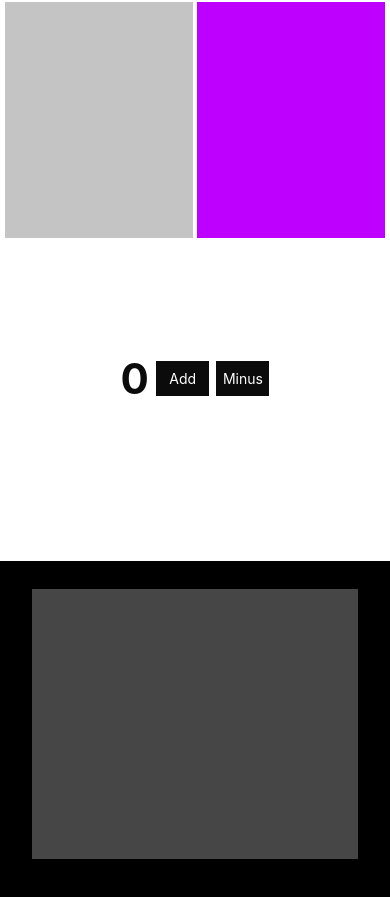
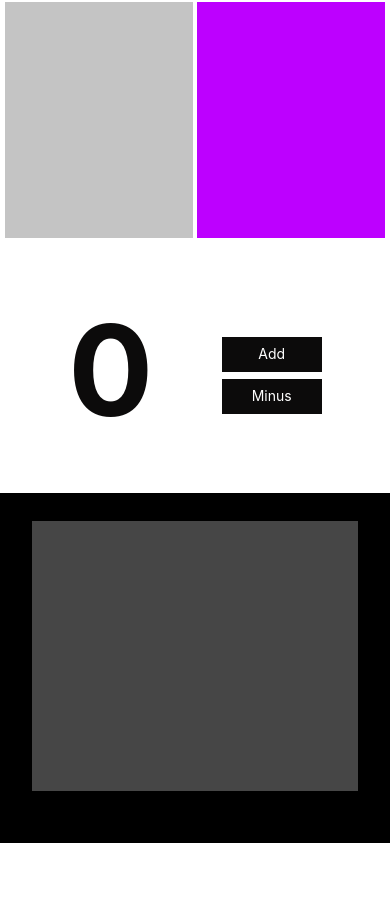
Before and after one commit to unbeatable-abayomi/swipeTask, a React (Create React App) app: page / in a window 390 px wide. Shown: the part 697-1594 px from the top of the page. After the commit the page ends 1540 px from the top, so only its background shows below. Built offline with nearby package versions, Linux system fonts and the light colour scheme.

Commit message:
improvedInterfaceAgain

```diff
--- a/src/App.css
+++ b/src/App.css
@@ -107,23 +107,29 @@ margin-top: 1rem;
   display: flex;
   justify-content: space-around;
   background-color: #C4C4C4;
-  height: 150px;
+  height: 170px;
   margin-top: .2rem;
 
 }
 
 .counter_number{
-  font-size: 3rem;
+  margin: -2rem 0px 0px 0px;
+  font-size: 9rem;
   font-weight: bolder;
   color: #ffffff;
 }
 button{
   margin-top: 4rem;
-  width: 53px;
+  width: 93px;
   height: 35px;
   border: none;
 }
+.mobile_div_redux{
+  display: none;
+}
 
+
+  /* footer stylings */
 .footer_div{
   display: flex;
   flex-wrap: wrap;
@@ -195,7 +201,7 @@ display: none;
   height: 516px;
   background-color: #ffffff;
 }
-.first_div_redux{
+.first_div_redux,.second_div_redux{
   display: none;
 }
 .redux_div{
@@ -206,11 +212,19 @@ display: none;
 }
 .counter_number{
   color: rgb(12, 11, 11);
+  margin: -5px 0px 0px 0px;
+  font-size: 9rem;
 }
 button{
   display: block;
   background-color:  rgb(12, 11, 11);
   color: #ffffff;
+  margin-bottom: 1.5rem;
+  width: 100px;
+
+}
+.minus_button{
+  margin-top: -1rem;
 }
 .div_one_footer{
   width: 90%;
@@ -218,6 +232,16 @@ button{
 .div_two_footer,.div_three_footer{
   display: none;
 }
+.mobile_div_redux{
+  display: flex;
+  flex-wrap: wrap;
+  justify-content: space-evenly;
+}
+.mobile_div_redux{
+  margin-top: -20rem;
+  margin-bottom: 2rem;
+}
+
 }
 @media (max-width: 375px){
   .second_div_row{
--- a/src/component/Application.jsx
+++ b/src/component/Application.jsx
@@ -38,7 +38,30 @@ const Application = () => {
 
 
 				</div>
-			</div>
+            </div>
+            <div className='mobile_div_redux'>
+            <div className='mobile_div_redux_one'>
+            <p className="counter_number">{counter}</p>
+            </div>
+            <div className='mobile_div_redux_two'>
+            <button
+            onClick={() => {
+                disPatch(increment());
+            }}
+        >
+            Add
+        </button>
+        <button className='minus_button'
+            onClick={() => {
+                disPatch(decrement());
+            }}
+        >
+            Minus
+        </button>
+            </div>
+
+
+            </div>
 		</div>
 	);
 };
```
